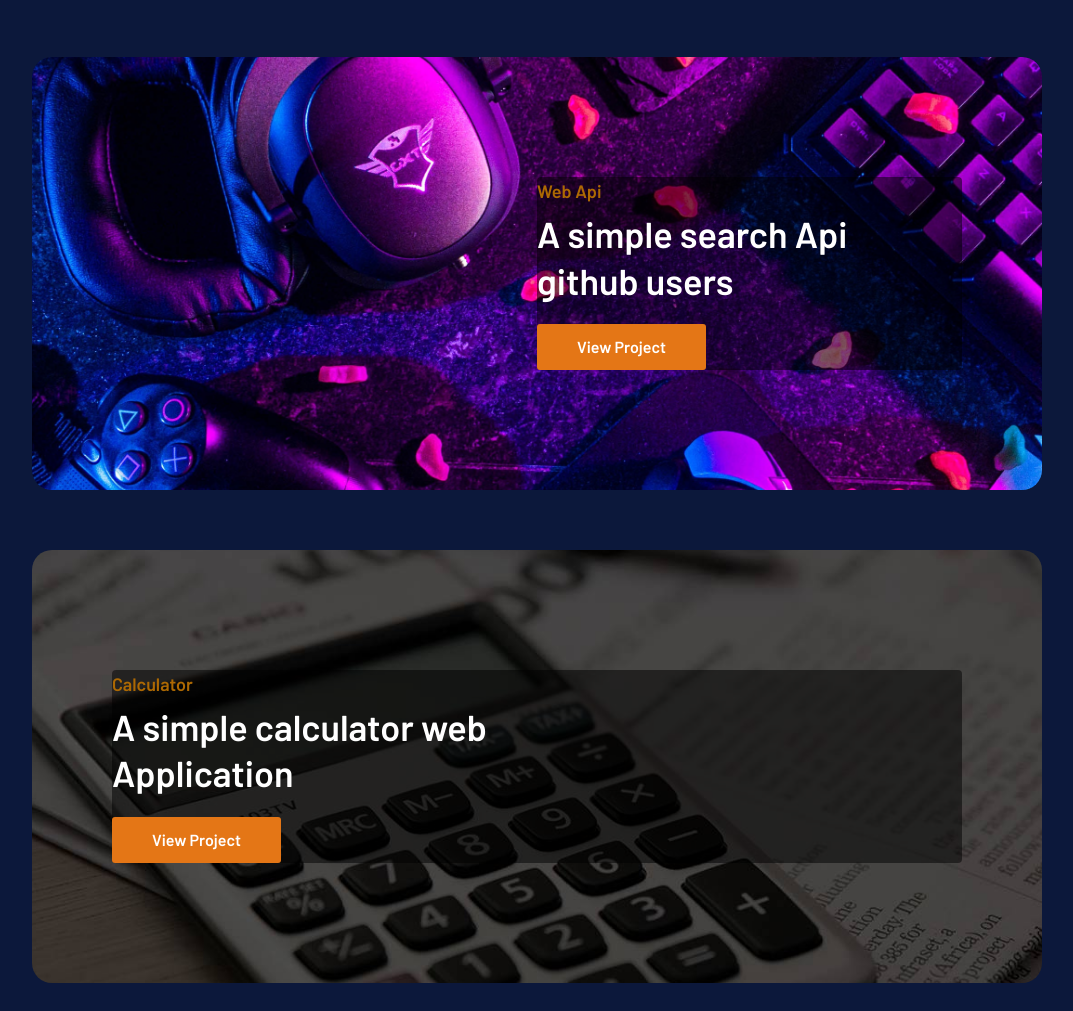
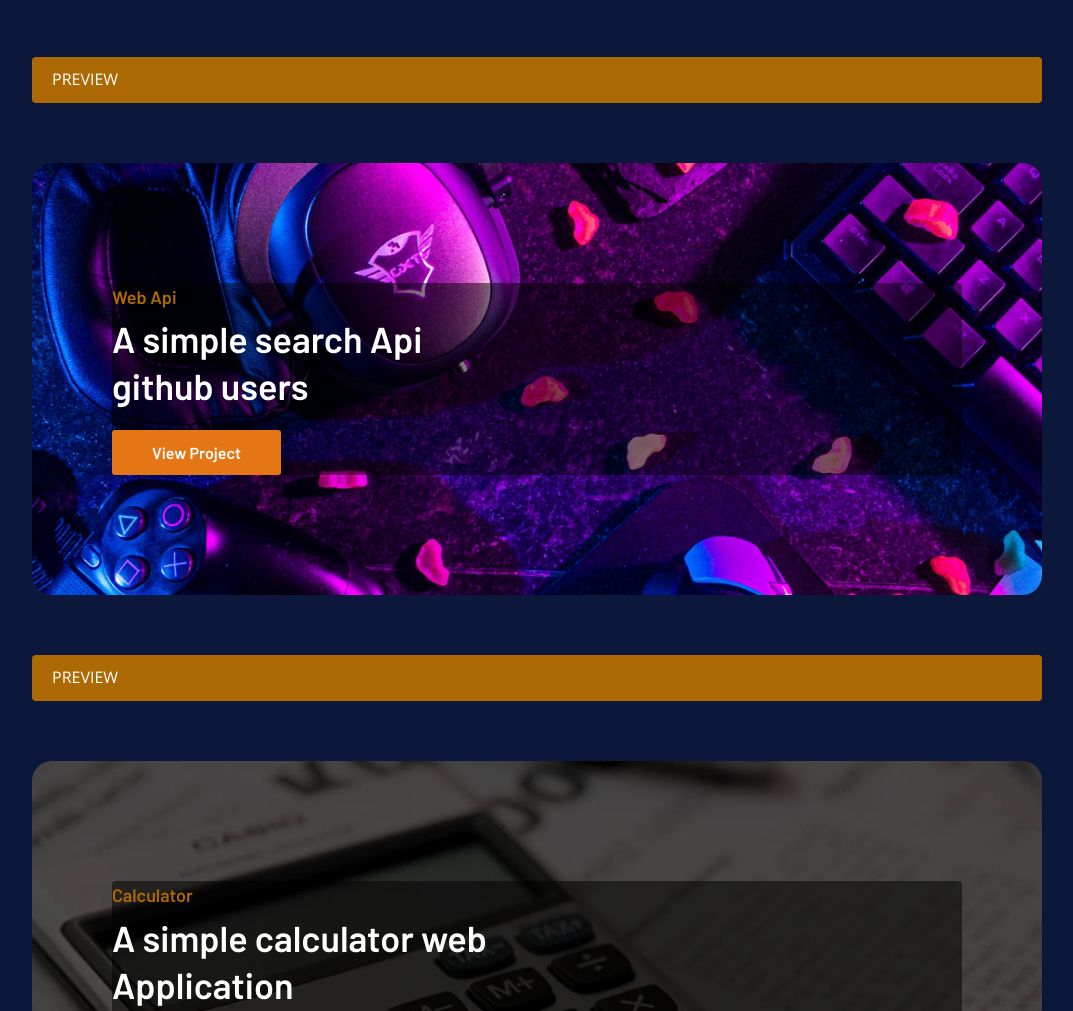
Before and after one commit to Connie-Khalumba/connie-portfolio, a plain HTML site: page index.html in a window 1280 px wide. Shown: the part 2618-3629 px from the top of the page, without its empty margins (103-1176 px from the left). Drawn offline with nearby package versions, Linux system fonts and the light colour scheme.

Commit message:
Third commit
Linking my other websites to my portfolio

```diff
--- a/css/style.css
+++ b/css/style.css
@@ -514,15 +514,22 @@
   .view:hover{
     background-color:var(--cubic-ease-out)
   }
-  /* .btn-link button {
-    background: none;
-    border: none;
-    padding: 0;
-    font: inherit;
-    cursor: pointer;
-    color: inherit;
-    text-decoration: underline;
-  } */
+  .click {
+    display: inline-block;
+    padding: 10px 20px;
+    font-size: 16px;
+    text-align: left;
+    text-decoration: none;
+    background-color: #ad6903;
+    color: white;
+    border-radius: 4px;
+    transition: background-color 0.3s ease;
+  }
+  .click:hover {
+    background-color: var(--cubic-ease-out)
+  }
+
+
 
 
 
--- a/index.html
+++ b/index.html
@@ -231,6 +231,7 @@
                 </div>
               </a>
             </li>
+            <a href="https://philcon-movies.netlify.app/" class="click" target="_blank">PREVIEW</a>
 
             <li>
               <a href="#" class="portfolio-card"
@@ -248,7 +249,7 @@
                 </div>
               </a>
             </li>
-
+            <a href="https://github-searchbar.netlify.app/" class="click" target="_blank">PREVIEW</a>
             <li>
               <a href="#" class="portfolio-card" style="background-image: url('./images/images/project/risk-1.jpg')">
                 <div class="card-content">
@@ -264,6 +265,8 @@
                 </div>
               </a>
             </li>
+
+            <a href="https://conniecalculator-app.netlify.app/" class="click" target="_blank">PREVIEW</a>
 
             <li>
               <a href="#" class="portfolio-card"
@@ -281,7 +284,7 @@
                 </div>
               </a>
             </li>
-
+            <a href="https://shopping-app-ik1h.onrender.com" class="click" target="_blank"> PREVIEW</a>
           </ul>
 
         </div>
```
